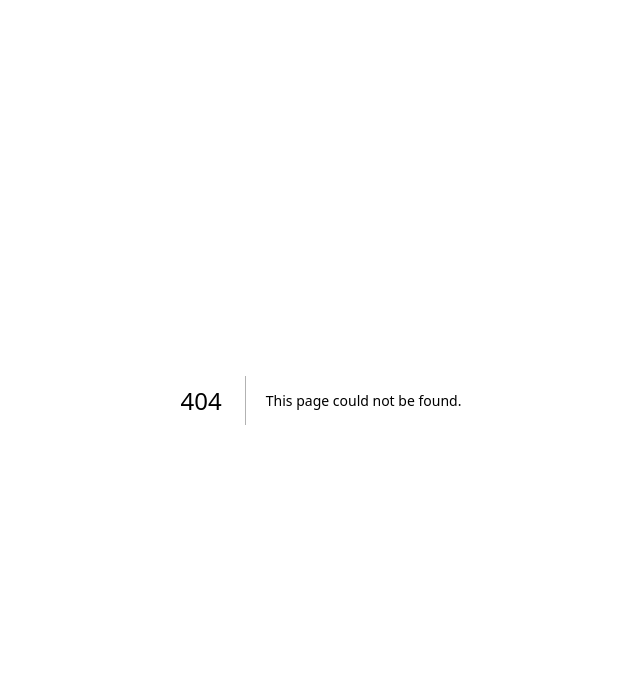
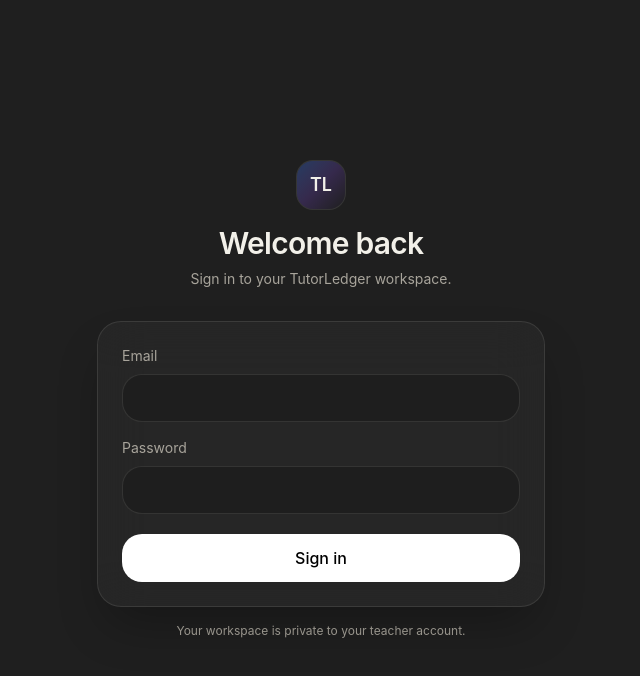
Before and after one commit to dirghagarwal/TutorLedger, a Next.js app: page /login in a window 1280 px wide. Before the commit this address had no page. Shown: the top 676 px of the page, without its empty margins (319-959 px from the left). Built offline with nearby package versions, Linux system fonts and the light colour scheme.

Commit message:
feat: page.tsx

```diff
--- /dev/null
+++ b/app/login/page.tsx
@@ -0,0 +1,39 @@
+import { loginTeacher } from "@/app/actions/auth";
+
+export const dynamic = "force-dynamic";
+
+export default async function LoginPage({
+  searchParams,
+}: { searchParams: Promise<{ error?: string }> }) {
+  const { error } = await searchParams;
+
+  return (
+    <main className="min-h-screen bg-background text-foreground grid place-items-center px-5">
+      <div className="w-full max-w-md">
+        <div className="mb-8 text-center">
+          <div className="mx-auto mb-4 flex size-12 items-center justify-center rounded-2xl bg-gradient-to-br from-blue-500/30 via-violet-500/20 to-transparent ring-1 ring-white/10">
+            <span className="text-lg font-semibold">TL</span>
+          </div>
+          <h1 className="text-3xl font-semibold tracking-tight">Welcome back</h1>
+          <p className="mt-2 text-sm text-muted-foreground">Sign in to your TutorLedger workspace.</p>
+        </div>
+
+        <form action={loginTeacher} className="rounded-3xl border border-white/10 bg-white/[0.035] p-6 shadow-2xl shadow-black/30 backdrop-blur-xl">
+          {error === "invalid" && (
+            <p className="mb-4 rounded-xl border border-destructive/20 bg-destructive/10 px-3 py-2 text-sm text-destructive">
+              Incorrect email or password.
+            </p>
+          )}
+          <label className="mb-2 block text-sm text-muted-foreground" htmlFor="email">Email</label>
+          <input id="email" name="email" type="email" required autoComplete="email" className="mb-4 h-12 w-full rounded-xl border border-white/10 bg-black/20 px-4 outline-none ring-primary/30 focus:ring-2" />
+          <label className="mb-2 block text-sm text-muted-foreground" htmlFor="password">Password</label>
+          <input id="password" name="password" type="password" required minLength={8} autoComplete="current-password" className="h-12 w-full rounded-xl border border-white/10 bg-black/20 px-4 outline-none ring-primary/30 focus:ring-2" />
+          <button className="mt-5 h-12 w-full rounded-xl bg-white text-black font-medium transition-opacity hover:opacity-90" type="submit">
+            Sign in
+          </button>
+        </form>
+        <p className="mt-4 text-center text-xs text-muted-foreground">Your workspace is private to your teacher account.</p>
+      </div>
+    </main>
+  );
+}
```
